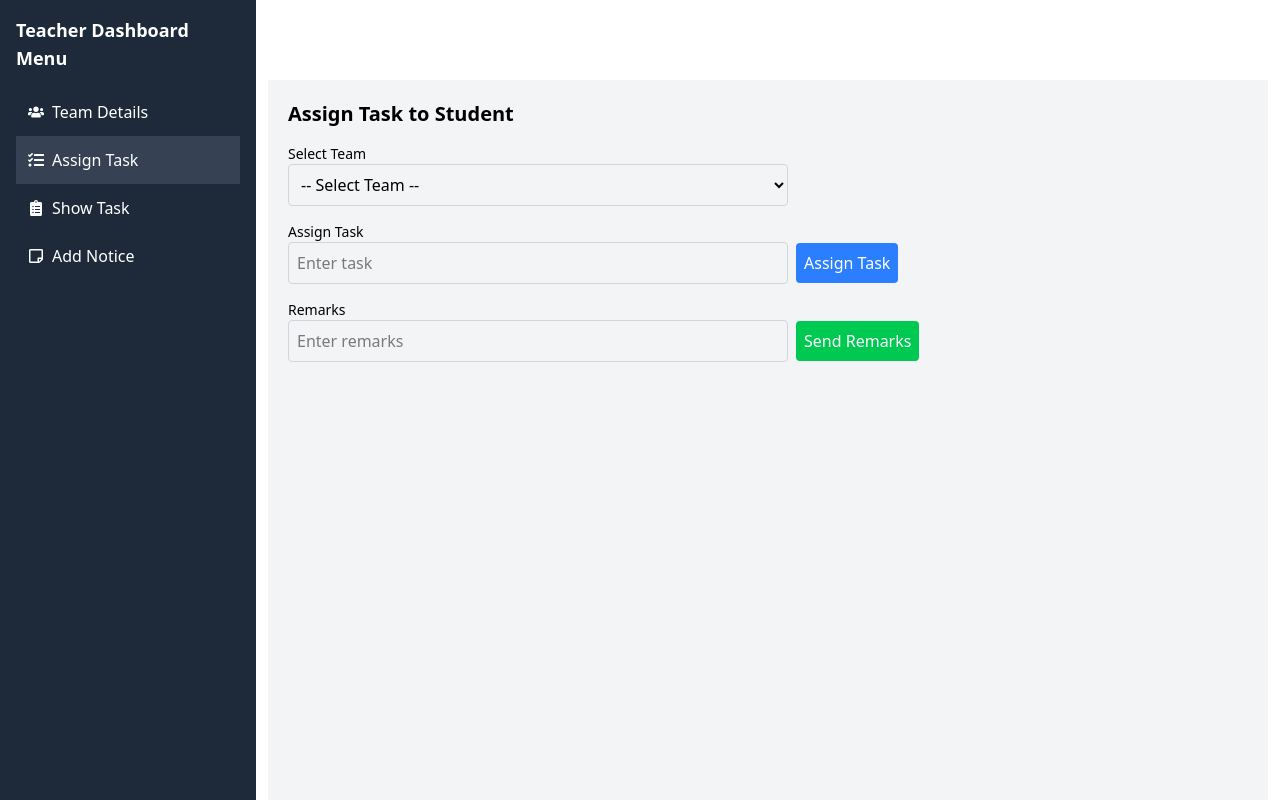
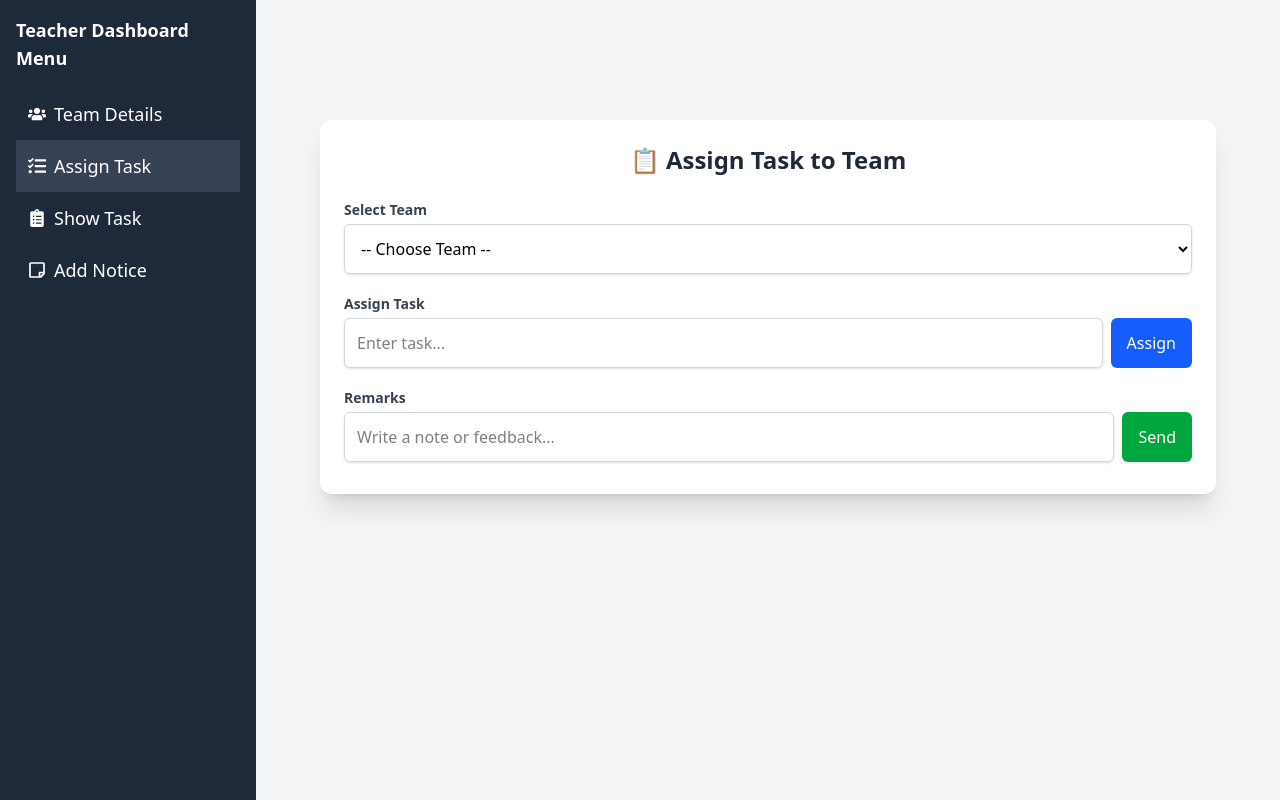
Before and after one commit to adibmahmud007/capstone-hub, a React (Vite) app: page /teacherDashboard in a window 1280 px wide. Both pictures are taken after a click on the item "Assign Task". Shown: the top 800 px of the page. Built offline with nearby package versions, Linux system fonts and the light colour scheme.

Commit message:
teacher dashboard ui modified

```diff
--- a/src/components/TeacherDashboard/TeacherDashBoard.jsx
+++ b/src/components/TeacherDashboard/TeacherDashBoard.jsx
@@ -2,69 +2,108 @@
 import {  useState,useEffect } from "react";
 import { FaUsers, FaTasks, FaClipboardList, FaRegStickyNote } from "react-icons/fa";
 import { Menu, X } from 'lucide-react';
+// import { Link } from "react-router-dom";
 
 // Default Props for groupMembers to prevent undefined error
 
 
+
 const TeamDetails = () => {
-    // All team data
     const teams = [
         {
             name: 'Intake 48',
-            members: [
+            sections: {
+                section1: [
                     { id: 21224103072, name: 'Adib Mahmud', intake: '48', section: '3' },
                     { id: 21224103065, name: 'Md. Zahidul Islam Mollik', intake: '48', section: '3' }
                 ]
+            }
         },
         {
             name: 'Intake 49',
-            members: [
-                { id: 21224103077, name: 'Meher Afroz Binu', intake: '48', section: '3' },
+            sections: {
+                section1: [
+                    { id: 21224103077, name: 'Meher Afroz Binu', intake: '48', section: '3' }
+                ],
+                section2: [
                     { id: 21224103078, name: 'Tasnia Sultana Hema', intake: '48', section: '3' }
                 ]
+            }
         },
         {
             name: 'Intake 47',
-            members: [
+            sections: {
+                section1: [
                     { id: 21224103062, name: 'Sohan Reza', intake: '48', section: '3' }
                 ]
             }
+        }
     ];
 
-    // Track which dropdown is open
-    const [openDropdown, setOpenDropdown] = useState(null);
+    const [openIntake, setOpenIntake] = useState(null);
+    const [openSections, setOpenSections] = useState({});
 
-    // Toggle dropdown
-    const toggleDropdown = (index) => {
-        setOpenDropdown(openDropdown === index ? null : index);
+    const toggleIntake = (index) => {
+        setOpenIntake(openIntake === index ? null : index);
+        setOpenSections({});
+    };
+
+    const toggleSection = (intakeIndex, sectionKey) => {
+        const key = `${intakeIndex}-${sectionKey}`;
+        setOpenSections((prev) => ({
+            ...prev,
+            [key]: !prev[key],
+        }));
     };
 
     return (
-        <div className="team-details-wrapper max-w-3xl mx-auto mt-10">
-            <h2 className="text-2xl font-bold mb-6 text-center">Team Details</h2>
-            {teams.map((team, index) => (
-                <div key={index} className="mb-6 border rounded-lg shadow">
+        <div className="max-w-5xl mx-auto mt-12 p-6 bg-white rounded-xl shadow-lg">
+            <h2 className="text-3xl font-bold text-center mb-8 text-gray-800">👥 Team Overview</h2>
+
+            {teams.map((team, intakeIndex) => (
+                <div key={intakeIndex} className="mb-6 border border-gray-200 rounded-lg overflow-hidden shadow-sm">
+                    {/* Intake Header */}
                     <button
-                        onClick={() => toggleDropdown(index)}
-                        className="w-full flex justify-between items-center px-4 py-3 bg-blue-500 hover:bg-blue-600 text-white font-semibold rounded-t-lg"
+                        onClick={() => toggleIntake(intakeIndex)}
+                        className="w-full flex justify-between items-center px-6 py-4 bg-blue-600 hover:bg-blue-700 text-white text-lg font-semibold transition"
                     >
                         <span>{team.name}</span>
-                        <span className="text-xl">{openDropdown === index ? '⬆️' : '⬇️'}</span>
+                        <span className="text-xl">{openIntake === intakeIndex ? '▲' : '▼'}</span>
                     </button>
-                    {openDropdown === index && (
-                        <div className="p-4 bg-white">
-                            <table className="min-w-full table-auto">
+
+                    {/* Sections inside intake */}
+                    {openIntake === intakeIndex && (
+                        <div className="bg-gray-50 px-4 py-4">
+                            {Object.entries(team.sections).map(([sectionKey, members], sectionIndex) => {
+                                const key = `${intakeIndex}-${sectionKey}`;
+                                const isOpen = openSections[key];
+
+                                return (
+                                    <div key={sectionKey} className="mb-4">
+                                        {/* Section Header */}
+                                        <button
+                                            onClick={() => toggleSection(intakeIndex, sectionKey)}
+                                            className="w-full flex justify-between items-center px-4 py-2 bg-gray-200 hover:bg-gray-300 rounded-md font-medium text-gray-700 transition"
+                                        >
+                                            <span>📘 Section {sectionIndex + 1}</span>
+                                            <span>{isOpen ? '−' : '+'}</span>
+                                        </button>
+
+                                        {/* Section Content */}
+                                        {isOpen && (
+                                            <div className="mt-2 bg-white rounded-md shadow p-4">
+                                                <table className="w-full table-auto text-sm">
                                                     <thead>
-                                    <tr>
-                                        <th className="px-4 py-2 text-left">Name</th>
-                                        <th className="px-4 py-2 text-left">ID</th>
-                                        <th className="px-4 py-2 text-left">Intake</th>
-                                        <th className="px-4 py-2 text-left">Section</th>
+                                                        <tr className="bg-gray-100 text-gray-700">
+                                                            <th className="text-left px-4 py-2">Name</th>
+                                                            <th className="text-left px-4 py-2">ID</th>
+                                                            <th className="text-left px-4 py-2">Intake</th>
+                                                            <th className="text-left px-4 py-2">Section</th>
                                                         </tr>
                                                     </thead>
                                                     <tbody>
-                                    {team.members.map(member => (
-                                        <tr key={member.id} className="border-b">
+                                                        {members.map((member) => (
+                                                            <tr key={member.id} className="border-t hover:bg-gray-50 transition">
                                                                 <td className="px-4 py-2">{member.name}</td>
                                                                 <td className="px-4 py-2">{member.id}</td>
                                                                 <td className="px-4 py-2">{member.intake}</td>
@@ -76,6 +115,11 @@ const TeamDetails = () => {
                                             </div>
                                         )}
                                     </div>
+                                );
+                            })}
+                        </div>
+                    )}
+                </div>
             ))}
         </div>
     );
@@ -83,14 +127,21 @@ const TeamDetails = () => {
 
 
 
+
+
+
 const AssignTask = ({ setAssignedTask, setRemarks }) => {
     const [assignTask, setAssignTask] = useState('');
     const [remarks, setRemarksInput] = useState('');
-    const [selectedTeam, setSelectedTeam] = useState('');  // new state for dropdown
+    const [selectedTeam, setSelectedTeam] = useState('');
 
-    const teamOptions = ['Intake 1', 'Intake 2', 'Intake 3', 'Intake 4'];
+    const teams = [
+        { name: 'Team Alpha' },
+        { name: 'Team Bravo' },
+        { name: 'Team Delta' },
+        { name: 'Team Sigma' }
+    ];
 
-    // Handle task assignment
     const handleAssignTask = () => {
         if (!selectedTeam) {
             alert('Please select a team before assigning a task.');
@@ -100,70 +151,69 @@ const AssignTask = ({ setAssignedTask, setRemarks }) => {
         setAssignTask('');
     };
 
-    // Handle remarks submission
     const handleSendRemarks = () => {
         setRemarks(remarks);
         setRemarksInput('');
     };
 
     return (
-        <div className="assign-task-container">
-            <h2 className="text-xl font-bold mb-4">Assign Task to Student</h2>
+        <div className="max-w-4xl mx-auto mt-10 p-6 lg:bg-white lg:shadow-xl rounded-xl">
+            <h2 className="text-2xl font-bold text-center text-gray-800 mb-6">📋 Assign Task to Team</h2>
 
-            {/* Team Dropdown */}
-            <div className="mb-4">
-                <label htmlFor="team-select" className="block text-sm font-medium">Select Team</label>
+            {/* Select Team */}
+            <div className="mb-5">
+                <label htmlFor="team-select" className="block text-sm font-semibold text-gray-700 mb-1">Select Team</label>
                 <select
                     id="team-select"
                     value={selectedTeam}
                     onChange={(e) => setSelectedTeam(e.target.value)}
-                    className="p-2 border border-gray-300 md:w-[350px] lg:w-[500px] rounded"
+                    className="w-full p-3 border border-gray-300 rounded-md shadow-sm focus:outline-none focus:ring-2 focus:ring-blue-400"
                 >
-                    <option value="">-- Select Team --</option>
-                    {teamOptions.map((team, index) => (
-                        <option key={index} value={team}>{team}</option>
+                    <option value="">-- Choose Team --</option>
+                    {teams.map((team, index) => (
+                        <option key={index} value={team.name}>{team.name}</option>
                     ))}
                 </select>
             </div>
 
-            {/* Assign Task */}
-            <div className="mb-4">
-                <label htmlFor="task" className="block text-sm font-medium">Assign Task</label>
-                <div className="flex items-center">
+            {/* Assign Task Input */}
+            <div className="mb-5">
+                <label htmlFor="task" className="block text-sm font-semibold text-gray-700 mb-1">Assign Task</label>
+                <div className="flex gap-2">
                     <input
                         id="task"
                         type="text"
                         value={assignTask}
                         onChange={(e) => setAssignTask(e.target.value)}
-                        placeholder="Enter task"
-                        className="p-2 border border-gray-300 md:w-[350px] lg:w-[500px] rounded mr-2"
+                        placeholder="Enter task..."
+                        className="flex-1 p-3 border border-gray-300 rounded-md shadow-sm focus:outline-none focus:ring-2 focus:ring-blue-400"
                     />
                     <button
                         onClick={handleAssignTask}
-                        className="bg-blue-500 text-white p-2 rounded"
+                        className="bg-blue-600 hover:bg-blue-700 text-white px-4 py-2 rounded-md font-medium transition"
                     >
-                        Assign Task
+                        Assign
                     </button>
                 </div>
             </div>
 
-            {/* Remarks */}
-            <div className="mb-4">
-                <label htmlFor="remarks" className="block text-sm font-medium">Remarks</label>
-                <div className="flex items-center">
+            {/* Remarks Input */}
+            <div className="mb-2">
+                <label htmlFor="remarks" className="block text-sm font-semibold text-gray-700 mb-1">Remarks</label>
+                <div className="flex gap-2">
                     <input
                         id="remarks"
                         type="text"
                         value={remarks}
                         onChange={(e) => setRemarksInput(e.target.value)}
-                        placeholder="Enter remarks"
-                        className="p-2 border border-gray-300 md:w-[350px] lg:w-[500px] rounded mr-2"
+                        placeholder="Write a note or feedback..."
+                        className="flex-1 p-3 border border-gray-300 rounded-md shadow-sm focus:outline-none focus:ring-2 focus:ring-green-400"
                     />
                     <button
                         onClick={handleSendRemarks}
-                        className="bg-green-500 text-white p-2 rounded"
+                        className="bg-green-600 hover:bg-green-700 text-white px-4 py-2 rounded-md font-medium transition"
                     >
-                        Send Remarks
+                        Send
                     </button>
                 </div>
             </div>
@@ -180,7 +230,6 @@ const AssignTask = ({ setAssignedTask, setRemarks }) => {
 const ShowTask = ({ assignedTask, remarks, team }) => {
     const [tasks, setTasks] = useState([]);
 
-    // Whenever assignedTask, remarks, or team change, add a new task
     useEffect(() => {
         if (assignedTask && remarks && team) {
             const newTask = {
@@ -199,37 +248,38 @@ const ShowTask = ({ assignedTask, remarks, team }) => {
     };
 
     return (
-        <div className="show-task-container mt-10">
-            <h2 className="text-xl font-bold mb-4">Assigned Tasks</h2>
+        <div className="max-w-4xl mx-auto mt-12 p-6 lg:overflow-x-hidden overflow-x-scroll bg-white rounded-xl shadow-lg">
+            <h2 className="text-2xl font-bold text-center text-gray-800 mb-6">📌 Assigned Tasks</h2>
 
-            <table className="min-w-full table-auto border-collapse border border-gray-300">
-                <thead>
+            <div className="overflow-x-auto">
+                <table className="min-w-full text-sm text-left text-gray-600">
+                    <thead className="text-xs uppercase bg-gray-100 text-gray-700 border-b">
                         <tr>
-                        <th className="px-4 py-2 border border-gray-300 text-left">#</th>
-                        <th className="px-4 py-2 border border-gray-300 text-left">Team</th>
-                        <th className="px-4 py-2 border border-gray-300 text-left">Assigned Task</th>
-                        <th className="px-4 py-2 border border-gray-300 text-left">Remarks</th>
-                        <th className="px-4 py-2 border border-gray-300 text-left">Action</th>
+                            <th className="px-4 py-3">#</th>
+                            <th className="px-4 py-3">Team</th>
+                            <th className="px-4 py-3">Assigned Task</th>
+                            <th className="px-4 py-3">Remarks</th>
+                            <th className="px-4 py-3 text-center">Action</th>
                         </tr>
                     </thead>
                     <tbody>
                         {tasks.length === 0 ? (
                             <tr>
-                            <td colSpan="5" className="text-center py-4 text-gray-500">
+                                <td colSpan="5" className="text-center py-6 text-gray-400 italic">
                                     No tasks assigned yet.
                                 </td>
                             </tr>
                         ) : (
                             tasks.map((task) => (
-                            <tr key={task.taskNumber}>
-                                <td className="px-4 py-2 border border-gray-300">{task.taskNumber}</td>
-                                <td className="px-4 py-2 border border-gray-300">{task.team}</td>
-                                <td className="px-4 py-2 border border-gray-300">{task.assignedTask}</td>
-                                <td className="px-4 py-2 border border-gray-300">{task.remarks}</td>
-                                <td className="px-4 py-2 border border-gray-300">
+                                <tr key={task.taskNumber} className="border-b hover:bg-gray-50 transition">
+                                    <td className="px-4 py-3 font-medium text-gray-700">{task.taskNumber}</td>
+                                    <td className="px-4 py-3">{task.team}</td>
+                                    <td className="px-4 py-3">{task.assignedTask}</td>
+                                    <td className="px-4 py-3">{task.remarks}</td>
+                                    <td className="px-4 py-3 text-center">
                                         <button
                                             onClick={() => deleteTask(task.taskNumber)}
-                                        className="bg-red-500 text-white px-2 py-1 rounded"
+                                            className="bg-red-500 hover:bg-red-600 text-white px-3 py-1 rounded-md text-sm transition"
                                         >
                                             Delete
                                         </button>
@@ -239,6 +289,7 @@ const ShowTask = ({ assignedTask, remarks, team }) => {
                         )}
                     </tbody>
                 </table>
+            </div>
         </div>
     );
 };
@@ -253,7 +304,7 @@ const AddNotice = () => {
     const [content, setContent] = useState('');
     const [selectedTeam, setSelectedTeam] = useState('');
 
-    const teamOptions = ['intake1', 'intake2', 'intake3'];
+    const teamOptions = ['Team Alpha', 'Team Bravo', 'Team Delta'];
 
     const handleSubmit = (e) => {
         e.preventDefault();
@@ -270,24 +321,25 @@ const AddNotice = () => {
         };
 
         console.log("Notice added:", noticeData);
-        // Reset form
+
         setTitle('');
         setContent('');
         setSelectedTeam('');
     };
 
     return (
-        <div className=" mx-auto p-6 bg-white rounded-lg shadow-md">
-            <h2 className="text-2xl font-bold mb-6">Add Notice</h2>
+        <div className="max-w-4xl mx-auto mt-2 p-4 bg-white rounded-xl shadow-lg">
+            <h2 className="text-2xl font-bold text-center text-gray-800 mb-8">📢 Add New Notice</h2>
 
-            {/* Team Dropdown at the Top */}
-            <div className="mb-4">
-                <label className="block text-sm font-medium text-gray-700 mb-1">Select Team</label>
+            <form onSubmit={handleSubmit} className="space-y-6">
+                {/* Team Dropdown */}
+                <div>
+                    <label className="block text-sm font-medium text-gray-700 mb-2">Select Team</label>
                     <select
                         name="team"
                         value={selectedTeam}
                         onChange={(e) => setSelectedTeam(e.target.value)}
-                    className="w-full p-2 border rounded"
+                        className="w-full p-3 border border-gray-300 rounded-md focus:outline-none focus:ring-2 focus:ring-blue-500"
                         required
                     >
                         <option value="">-- Select Team --</option>
@@ -297,39 +349,46 @@ const AddNotice = () => {
                     </select>
                 </div>
 
-            {/* Existing Form */}
-            <form onSubmit={handleSubmit}>
-                <div className="mb-4">
-                    <label htmlFor="title" className="block text-sm font-medium text-gray-700 mb-1">Title</label>
+                {/* Title Input */}
+                <div>
+                    <label htmlFor="title" className="block text-sm font-medium text-gray-700 mb-2">Notice Title</label>
                     <input
                         type="text"
                         id="title"
                         value={title}
                         onChange={(e) => setTitle(e.target.value)}
-                        className="w-full p-2 border rounded"
+                        className="w-full p-3 border border-gray-300 rounded-md focus:outline-none focus:ring-2 focus:ring-blue-500"
+                        placeholder="Enter notice title"
                         required
                     />
                 </div>
 
-                <div className="mb-4">
-                    <label htmlFor="content" className="block text-sm font-medium text-gray-700 mb-1">Content</label>
+                {/* Content Textarea */}
+                <div>
+                    <label htmlFor="content" className="block text-sm font-medium text-gray-700 mb-2">Notice Content</label>
                     <textarea
                         id="content"
                         value={content}
                         onChange={(e) => setContent(e.target.value)}
-                        className="w-full p-2 border rounded"
+                        className="w-full p-3 border border-gray-300 rounded-md focus:outline-none focus:ring-2 focus:ring-blue-500"
                         rows="6"
+                        placeholder="Write the full notice content here..."
                         required
                     ></textarea>
                 </div>
 
-                <button type="submit" className="w-full bg-blue-600 text-white font-bold py-2 rounded-md hover:bg-blue-700 transition">
+                {/* Submit Button */}
+                <button
+                    type="submit"
+                    className="w-full bg-blue-600 text-white font-semibold py-3 rounded-md hover:bg-blue-700 transition duration-200"
+                >
                     Add Notice
                 </button>
             </form>
         </div>
     );
 };
+
 
 
 
@@ -357,7 +416,7 @@ const TeacherDashboard = () => {
     return (
         <div className="flex h-screen">
             {/* Sidebar */}
-            <div className={`fixed inset-y-0 left-0 w-64 bg-gray-800 text-white p-4 transition-transform duration-300 lg:relative lg:translate-x-0 ${sidebarOpen ? 'translate-x-0' : '-translate-x-full'}`}>
+            <div className={`fixed inset-y-0 left-0 w-64 bg-gray-800 text-lg text-white p-4 transition-transform duration-300 lg:relative lg:translate-x-0 ${sidebarOpen ? 'translate-x-0' : '-translate-x-full'}`}>
                 <div className="flex justify-between items-center lg:hidden">
                     <h2 className="text-lg font-bold">Menu</h2>
                     <button onClick={() => setSidebarOpen(false)} className="text-white">
@@ -391,6 +450,9 @@ const TeacherDashboard = () => {
                     >
                         <FaRegStickyNote /> Add Notice
                     </li>
+                    {/* <li className="p-3 cursor-pointer flex items-center gap-2">
+                      <Link to='/'>Home</Link>
+                    </li> */}
                 </ul>
             </div>
 
@@ -402,7 +464,7 @@ const TeacherDashboard = () => {
             )}
 
             {/* Content Area */}
-            <div className="flex-1 p-5 mt-20 mx-3 bg-gray-100">{renderContent()}</div>
+            <div className="flex-1 p-5 pt-20 px-3 bg-gray-100">{renderContent()}</div>
         </div>
     );
 };
```
Lines whose indentation alone changed are shown as unchanged.
